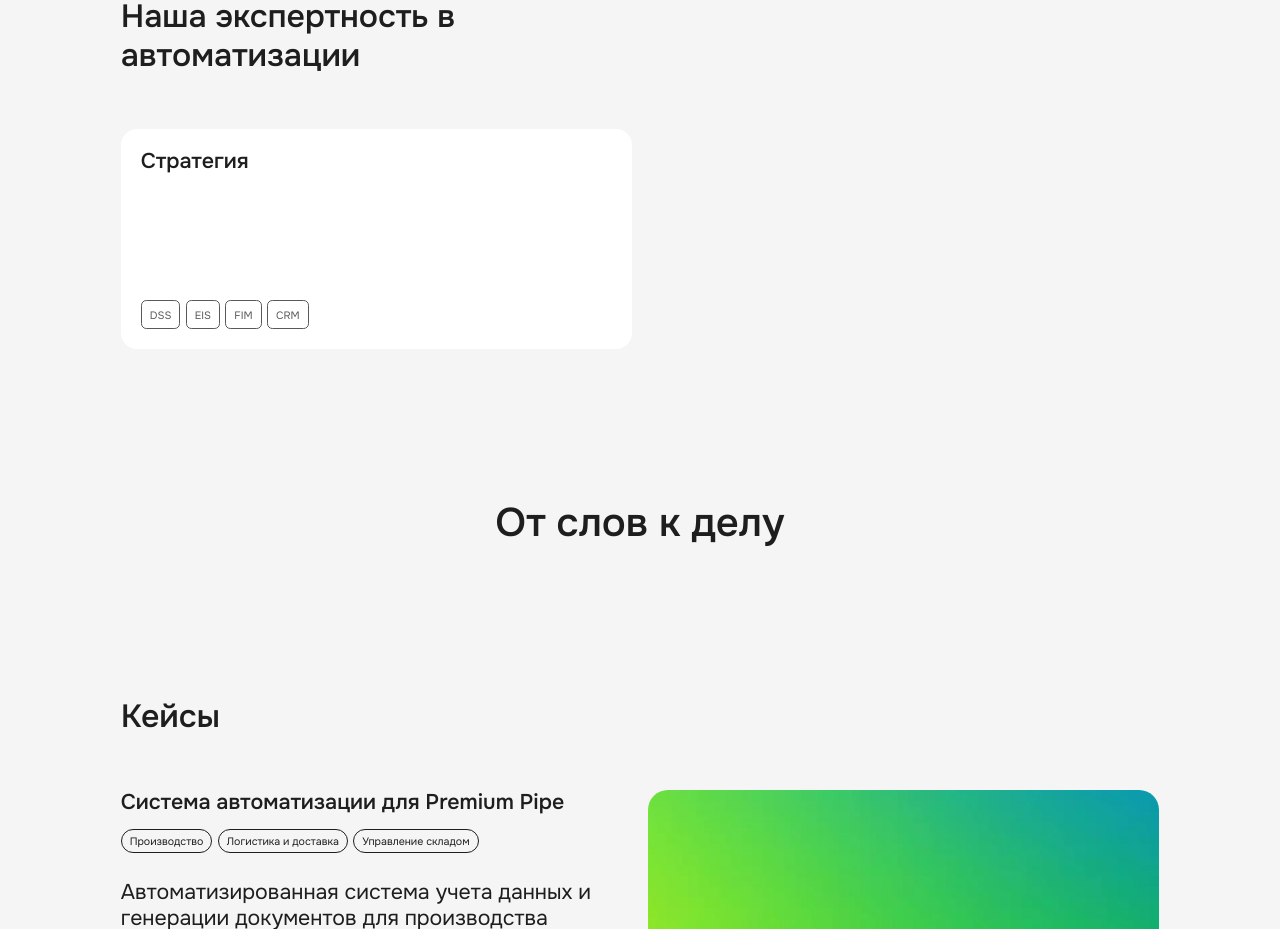
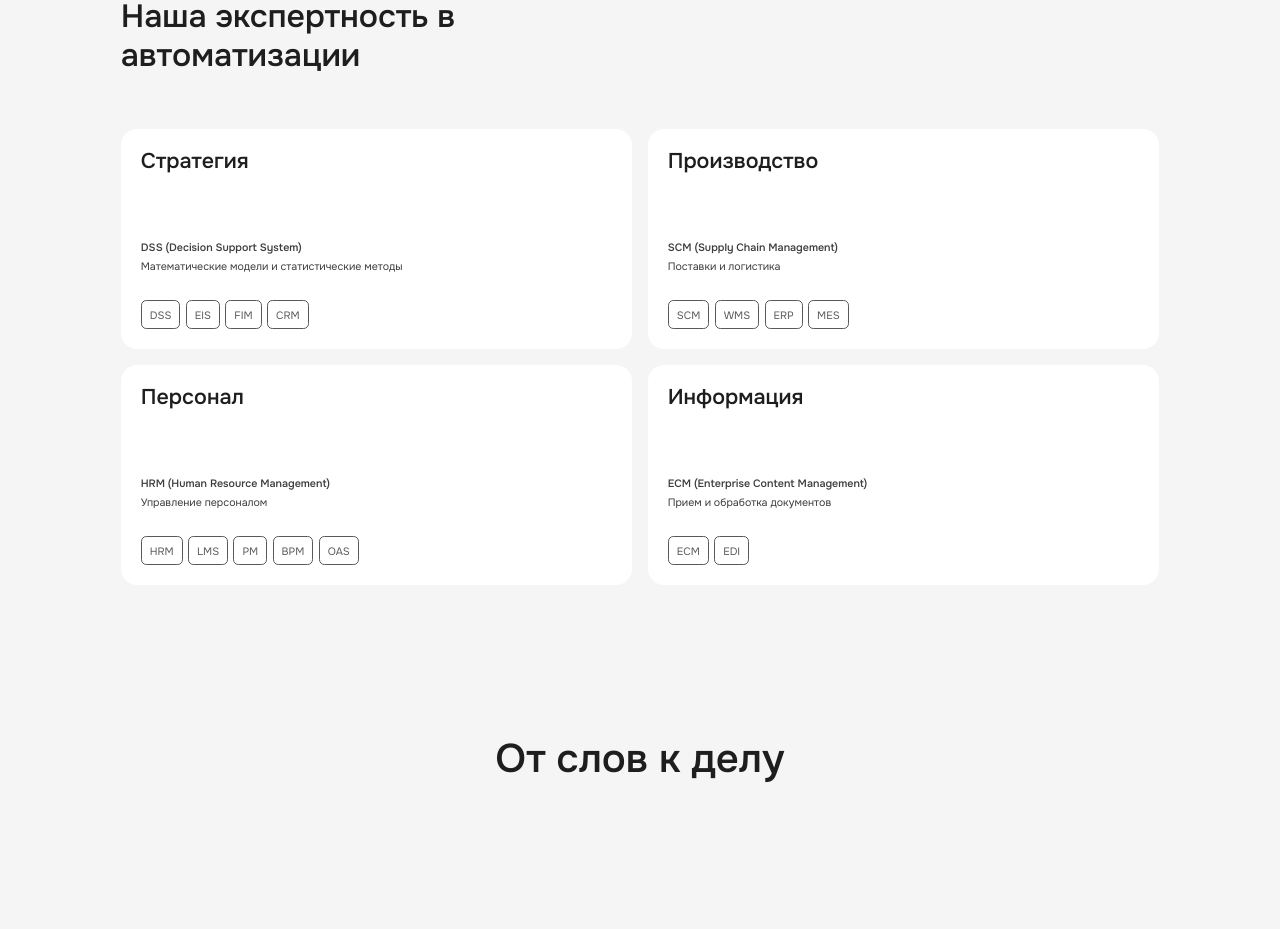
Before and after one commit to denisefremoff/lyumos, a Vue app: page /services/development in a window 1280 px wide. Shown: the part 2040-2969 px from the top of the page. Built offline with nearby package versions, Linux system fonts and the light colour scheme.

Commit message:
2редакция

```diff
--- a/src/components/TheExpertise.vue
+++ b/src/components/TheExpertise.vue
@@ -1,31 +1,34 @@
 <template>
   <div class="expertise">
-    <div class="type_expertise">
+    <div
+      class="type_expertise"
+      v-for="(expertData, index) in expertise.expertiseData"
+      :key="expertData.id"
+    >
       <div class="type_expertise_header">
-        <h5>{{ expertise.cart1.header }}</h5>
+        <h5>{{ expertData.header }}</h5>
         <div class="type_expertise_description">
-          <div v-for="(cart, index) in expertise.cart1.body" :key="cart.id">
-            <div :class="'description_' + cart.id" v-if="cart.id === 2">
-              <h6>{{ cart.header }}</h6>
-              <p>{{ cart.body }}</p>
-            </div>
+          <div
+            v-for="exDa in expertData.body"
+            :key="exDa.id"
+            :class="'description_' + exDa.id"
+          >
+            <h6>{{ exDa.header }}</h6>
+            <p>{{ exDa.body }}</p>
+            <!-- <h6>{{ expertise.cart1.header }}</h6>
+            <p>{{ expertise.cart1.body }}</p> -->
           </div>
         </div>
       </div>
       <div class="type_expertise_footer">
-        <!-- class="expertise_active" -->
         <ul>
-          <li @click="expertise.change(1)">
-            <p>DSS</p>
-          </li>
-          <li @click="expertise.change(2)">
-            <p>EIS</p>
-          </li>
-          <li @click="expertise.change(3)">
-            <p>FIM</p>
-          </li>
-          <li @click="expertise.change(4)">
-            <p>CRM</p>
+          <!-- @click="console.log(switcher, switcher.id, index)" -->
+          <li
+            v-for="switcher in expertData.switchers"
+            :key="switcher.id"
+            @click="expertise.change(index, switcher.id)"
+          >
+            <p>{{ switcher.body }}</p>
           </li>
         </ul>
       </div>
--- a/src/stores/data-expertise.js
+++ b/src/stores/data-expertise.js
@@ -2,8 +2,13 @@ import { defineStore } from "pinia";
 export const DataExpertise = defineStore("data-expertise", {
   state: () => ({
     cart1: {
+      header: "FIM (Financial Information Management)",
+      body: "Бюджетирование и финансовый учет",
+    },
+
+    expertiseData: [
+      {
         id: 1,
-      page: 1,
         header: "Стратегия",
         body: [
           {
@@ -46,186 +51,139 @@ export const DataExpertise = defineStore("data-expertise", {
           },
         ],
       },
-
-    // expertiseData: [
-    //   {
-    //     id: 1,
-    //     header: "Стратегия",
-    //     body: [
-    //       {
-    //         id: 1,
-    //         header: "DSS (Decision Support System)",
-    //         body: "Математические модели и статистические методы",
-    //         isShow: true,
-    //       },
-    //       {
-    //         id: 2,
-    //         header: "EIS (Executive Information System)",
-    //         isShow: false,
-    //       },
-    //       {
-    //         id: 3,
-    //         header: "FIM (Financial Information Management)",
-    //         isShow: false,
-    //       },
-    //       {
-    //         id: 4,
-    //         header: "CRM (Customer Relationship Management)",
-    //         isShow: false,
-    //       },
-    //     ],
-    //     switchers: [
-    //       {
-    //         id: 1,
-    //         body: "DSS",
-    //       },
-    //       {
-    //         id: 2,
-    //         body: "EIS",
-    //       },
-    //       {
-    //         id: 3,
-    //         body: "FIM",
-    //       },
-    //       {
-    //         id: 4,
-    //         body: "CRM",
-    //       },
-    //     ],
-    //   },
+      {
+        id: 2,
+        header: "Производство",
+        body: [
+          {
+            id: 1,
+            header: "SCM (Supply Chain Management)",
+            body: "Поставки и логистика",
+          },
           //   {
           //     id: 2,
-    //     header: "Производство",
-    //     body: [
-    //       {
-    //         id: 1,
-    //         header: "SCM (Supply Chain Management)",
-    //         body: "Поставки и логистика",
-    //       },
-    //       //   {
-    //       //     id: 2,
-    //       //     header: "2",
-    //       //   },
-    //       //   {
-    //       //     id: 3,
-    //       //     header: "3",
-    //       //   },
-    //       //   {
-    //       //     id: 4,
-    //       //     header: "4",
-    //       //   },
-    //     ],
-    //     switchers: [
-    //       {
-    //         id: 1,
-    //         body: "SCM",
-    //       },
-    //       {
-    //         id: 2,
-    //         body: "WMS",
-    //       },
-    //       {
-    //         id: 3,
-    //         body: "ERP",
-    //       },
-    //       {
-    //         id: 4,
-    //         body: "MES",
-    //       },
-    //     ],
+          //     header: "2",
           //   },
           //   {
           //     id: 3,
-    //     header: "Персонал",
-    //     body: [
-    //       {
-    //         id: 1,
-    //         header: "HRM (Human Resource Management)",
-    //         body: "Управление персоналом",
-    //       },
-    //         {
-    //           id: 2,
-    //           header: "2",
-    //         },
-    //         {
-    //           id: 3,
-    //           header: "3",
-    //         },
-    //         {
-    //           id: 4,
-    //           header: "4",
-    //         },
-    //         {
-    //           id: 5,
-    //           header: "4",
-    //         },
-    //     ],
-    //     switchers: [
-    //       {
-    //         id: 1,
-    //         body: "HRM",
-    //       },
-    //       {
-    //         id: 2,
-    //         body: "LMS",
-    //       },
-    //       {
-    //         id: 3,
-    //         body: "PM",
-    //       },
-    //       {
-    //         id: 4,
-    //         body: "BPM",
-    //       },
-    //       {
-    //         id: 5,
-    //         body: "OAS",
-    //       },
-    //     ],
+          //     header: "3",
           //   },
           //   {
           //     id: 4,
-    //     header: "Информация",
-    //     body: [
-    //       {
-    //         id: 1,
-    //         header: "ECM (Enterprise Content Management)",
-    //         body: "Прием и обработка документов",
-    //       },
-    //         {
-    //           id: 2,
-    //           header: "2",
-    //         },
-    //         {
-    //           id: 3,
-    //           header: "3",
-    //         },
-    //         {
-    //           id: 4,
-    //           header: "4",
-    //         },
-    //     ],
-    //     switchers: [
-    //       {
-    //         id: 1,
-    //         body: "ECM",
-    //       },
-    //       {
-    //         id: 2,
-    //         body: "EDI",
-    //       },
-    //     ],
+          //     header: "4",
           //   },
-    // ],
+        ],
+        switchers: [
+          {
+            id: 1,
+            body: "SCM",
+          },
+          {
+            id: 2,
+            body: "WMS",
+          },
+          {
+            id: 3,
+            body: "ERP",
+          },
+          {
+            id: 4,
+            body: "MES",
+          },
+        ],
+      },
+      {
+        id: 3,
+        header: "Персонал",
+        body: [
+          {
+            id: 1,
+            header: "HRM (Human Resource Management)",
+            body: "Управление персоналом",
+          },
+          // {
+          //   id: 2,
+          //   header: "2",
+          // },
+          // {
+          //   id: 3,
+          //   header: "3",
+          // },
+          // {
+          //   id: 4,
+          //   header: "4",
+          // },
+          // {
+          //   id: 5,
+          //   header: "4",
+          // },
+        ],
+        switchers: [
+          {
+            id: 1,
+            body: "HRM",
+          },
+          {
+            id: 2,
+            body: "LMS",
+          },
+          {
+            id: 3,
+            body: "PM",
+          },
+          {
+            id: 4,
+            body: "BPM",
+          },
+          {
+            id: 5,
+            body: "OAS",
+          },
+        ],
+      },
+      {
+        id: 4,
+        header: "Информация",
+        body: [
+          {
+            id: 1,
+            header: "ECM (Enterprise Content Management)",
+            body: "Прием и обработка документов",
+          },
+          // {
+          //   id: 2,
+          //   header: "2",
+          // },
+          // {
+          //   id: 3,
+          //   header: "3",
+          // },
+          // {
+          //   id: 4,
+          //   header: "4",
+          // },
+        ],
+        switchers: [
+          {
+            id: 1,
+            body: "ECM",
+          },
+          {
+            id: 2,
+            body: "EDI",
+          },
+        ],
+      },
+    ],
   }),
   getters: {
     page() {
-      return this.cart1.page;
+      return this.cart1;
     },
   },
   actions: {
-    change(n) {
-      this.cart1.page = n;
+    change(index, n) {
+      this.cart1 = this.expertiseData[index].body[n - 1];
     },
   },
 });
```
Lines whose indentation alone changed are shown as unchanged.
